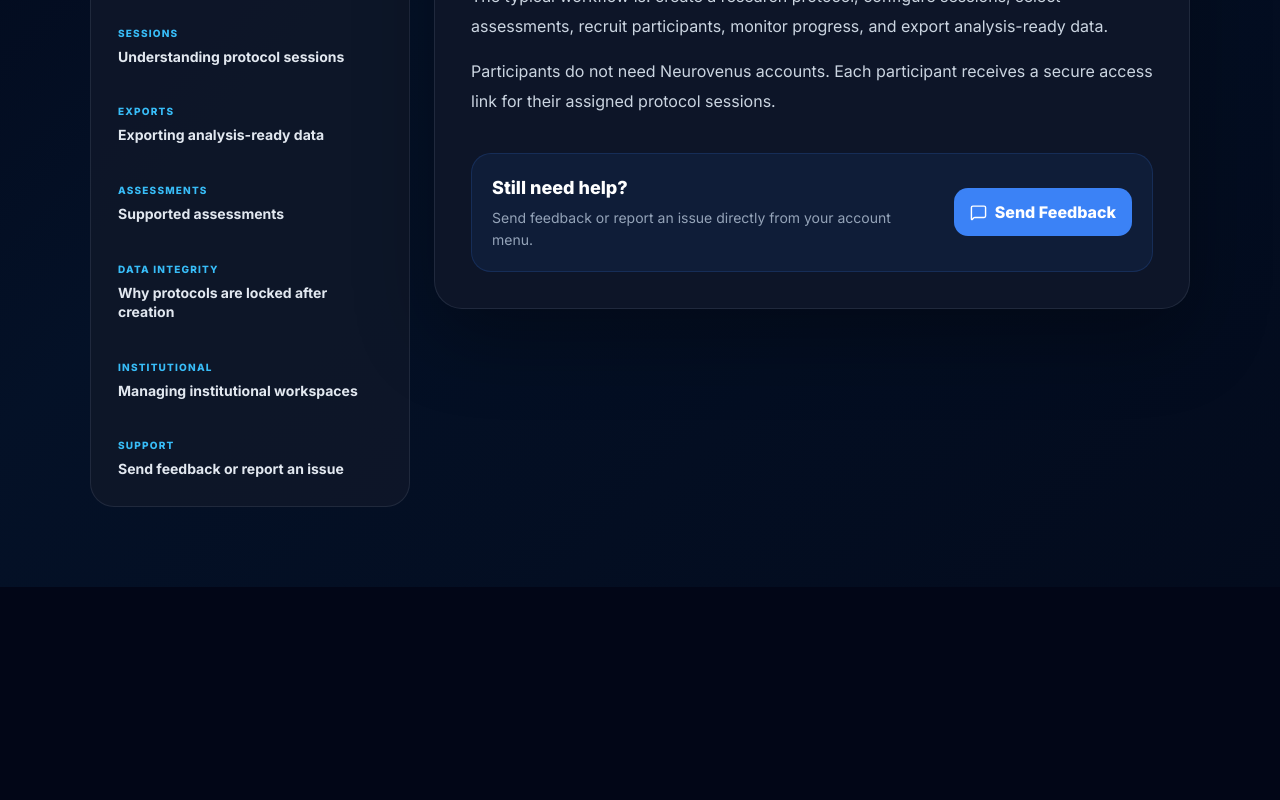
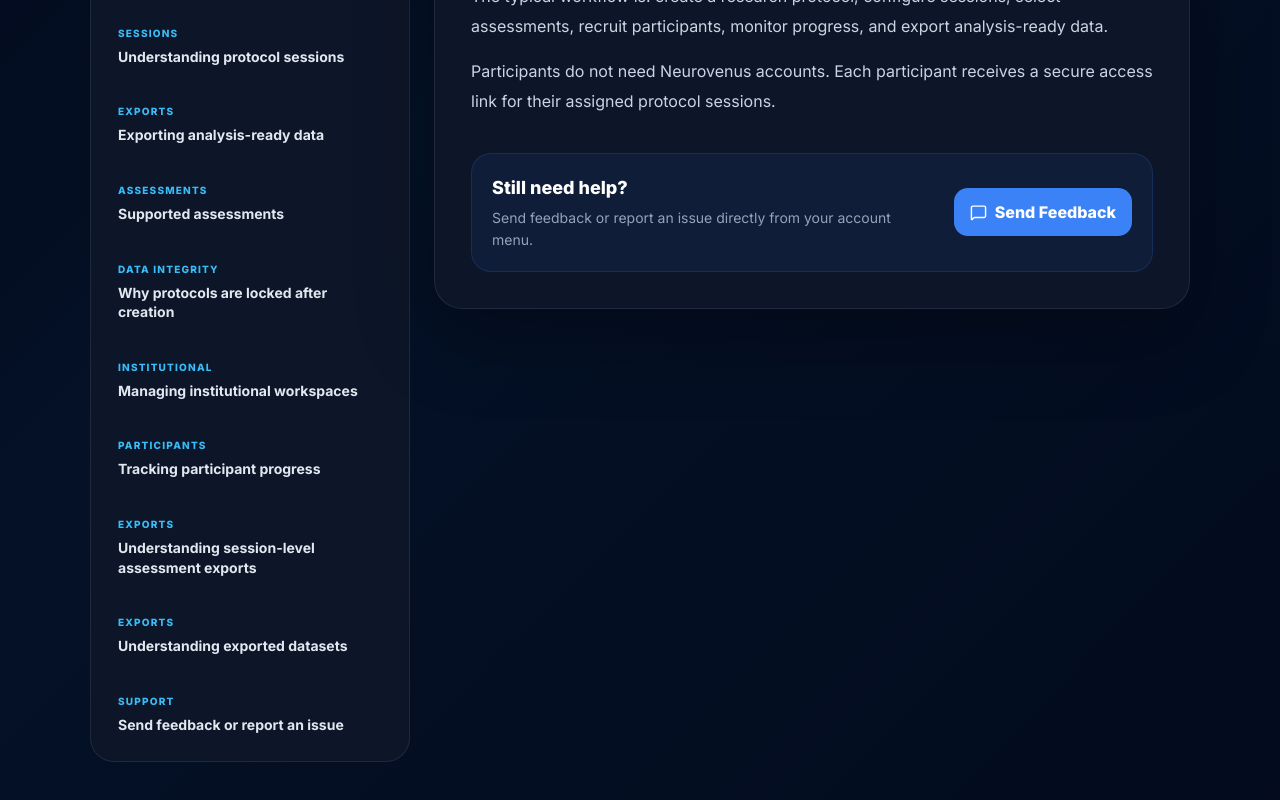
Before and after one commit to Entaze/neurovenus, a React (Vite) app in the folder client/: page /researcher/help in a window 1280 px wide. Shown: the part 609-1409 px from the top of the page. Before the commit the page ends 1196 px from the top, so only its background shows below. Built offline with nearby package versions, Linux system fonts and the light colour scheme; no server answers; sample sign-in values are in the browser's storage.

Commit message:
Expand help articles for export workflows

```diff
--- a/client/src/pages/data/helpArticles.js
+++ b/client/src/pages/data/helpArticles.js
@@ -55,10 +55,13 @@ export const helpArticles = [
     category: "Exports",
     title: "Exporting analysis-ready data",
     summary:
-      "Download participant, session, assessment, and trial-level data for analysis.",
+      "Download completed participant, session, assessment, and trial-level data for analysis.",
     content: [
       "Go to Exports and select the protocol you want to export.",
-      "Select a participant to export their full dataset, or export specific session and assessment-level data where available.",
+      "Select a participant to view the datasets currently available for export.",
+      "Neurovenus only enables exports for completed sessions and completed session-level assessments. Incomplete sessions or assessments are shown as not completed.",
+      "If a participant has completed only part of a multi-session protocol, the full participant export is labelled as a partial export.",
+      "Assessment exports are session-aware. For example, if AVLT appears in both Session 1 and Session 2, each AVLT export is shown separately and becomes available only when that specific session-level assessment has been completed.",
       "Exports are structured for statistical analysis in tools such as SPSS, R, Python, or Excel.",
       "Depending on the assessment, exports may include participant records, session timing, assessment summaries, scoring outputs, and trial-level responses.",
     ],
@@ -102,6 +105,49 @@ export const helpArticles = [
     ],
   },
   {
+    id: "participant-progress",
+    category: "Participants",
+    title: "Tracking participant progress",
+    summary:
+      "Understand how Neurovenus tracks participant completion across sessions and assessments.",
+    content: [
+      "Participant progress is tracked at both the session and assessment level.",
+      "Researchers can monitor which sessions have been completed, which assessments are available, and which protocol stages are still pending.",
+      "Session and assessment completion affect export availability. Incomplete sessions or incomplete session-level assessments remain unavailable for export until the participant finishes the required protocol steps.",
+      "For multi-session studies, later sessions may remain locked until earlier sessions are completed or their configured delay period has passed.",
+      "This helps preserve study structure and longitudinal research consistency.",
+    ],
+  },
+  {
+    id: "session-aware-exports",
+    category: "Exports",
+    title: "Understanding session-level assessment exports",
+    summary:
+      "Learn how Neurovenus handles repeated assessments across multiple sessions.",
+    content: [
+      "Neurovenus treats assessments separately for each session in a protocol.",
+      "For example, AVLT in Session 1 and AVLT in Session 2 are treated as different session-level assessment exports.",
+      "This is important for repeated-measures and longitudinal study designs where the same assessment may appear at multiple timepoints.",
+      "Assessment exports only become available when that specific session-level assessment has been completed by the participant.",
+      "Export filenames include session information to help distinguish repeated assessments during downstream analysis.",
+    ],
+  },
+  {
+    id: "export-structure",
+    category: "Exports",
+    title: "Understanding exported datasets",
+    summary:
+      "Learn how Neurovenus structures exported participant and assessment data.",
+    content: [
+      "Neurovenus exports are structured for downstream statistical analysis workflows.",
+      "Depending on the export type, datasets may include participant identifiers, session information, timestamps, scoring summaries, response-level data, and trial-level records.",
+      "Participant exports can contain complete or partial datasets depending on the participant's progress through the protocol.",
+      "Partial exports are clearly labelled to help distinguish incomplete longitudinal datasets from fully completed participant datasets.",
+      "Session-level exports isolate data for a specific session, while assessment-level exports isolate data for a specific assessment instance within a session.",
+      "Exports are designed to support workflows in SPSS, R, Python, Excel, and related statistical analysis environments.",
+    ],
+  },
+  {
     id: "feedback",
     category: "Support",
     title: "Send feedback or report an issue",
```
